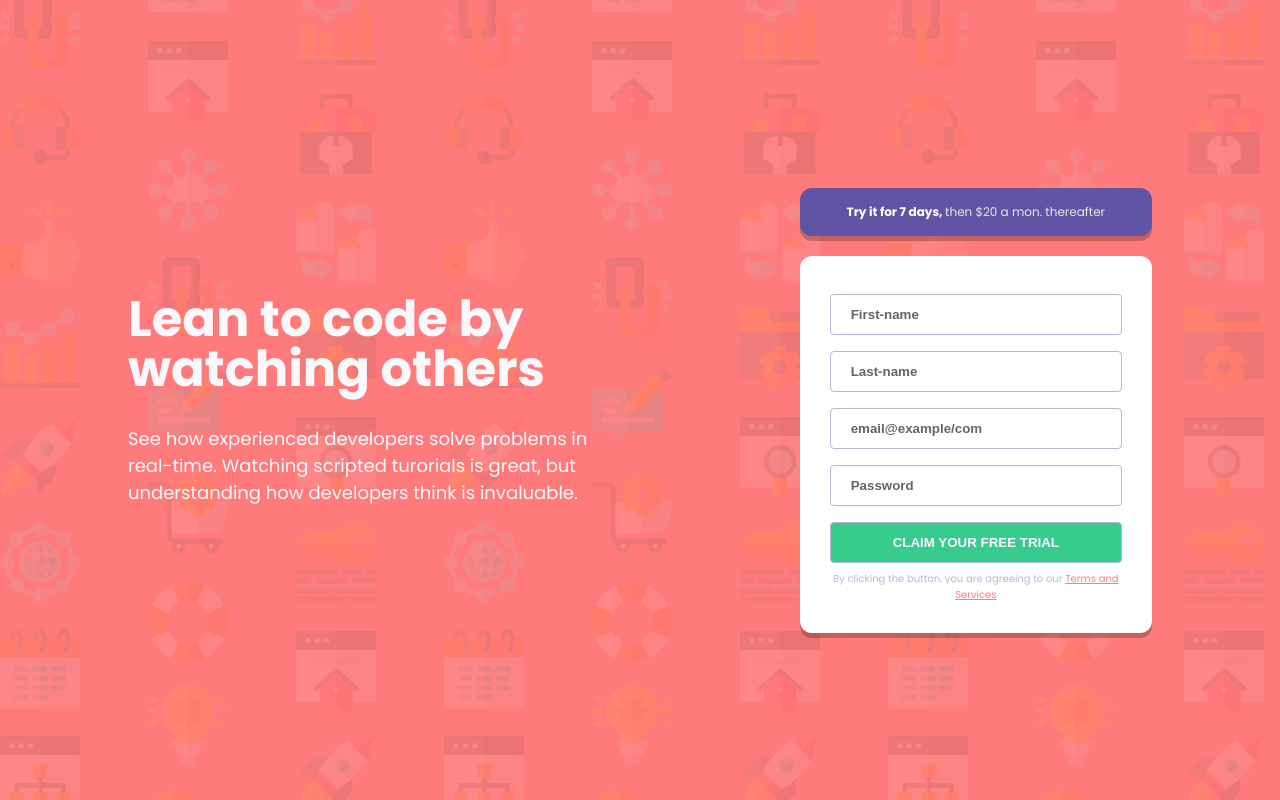
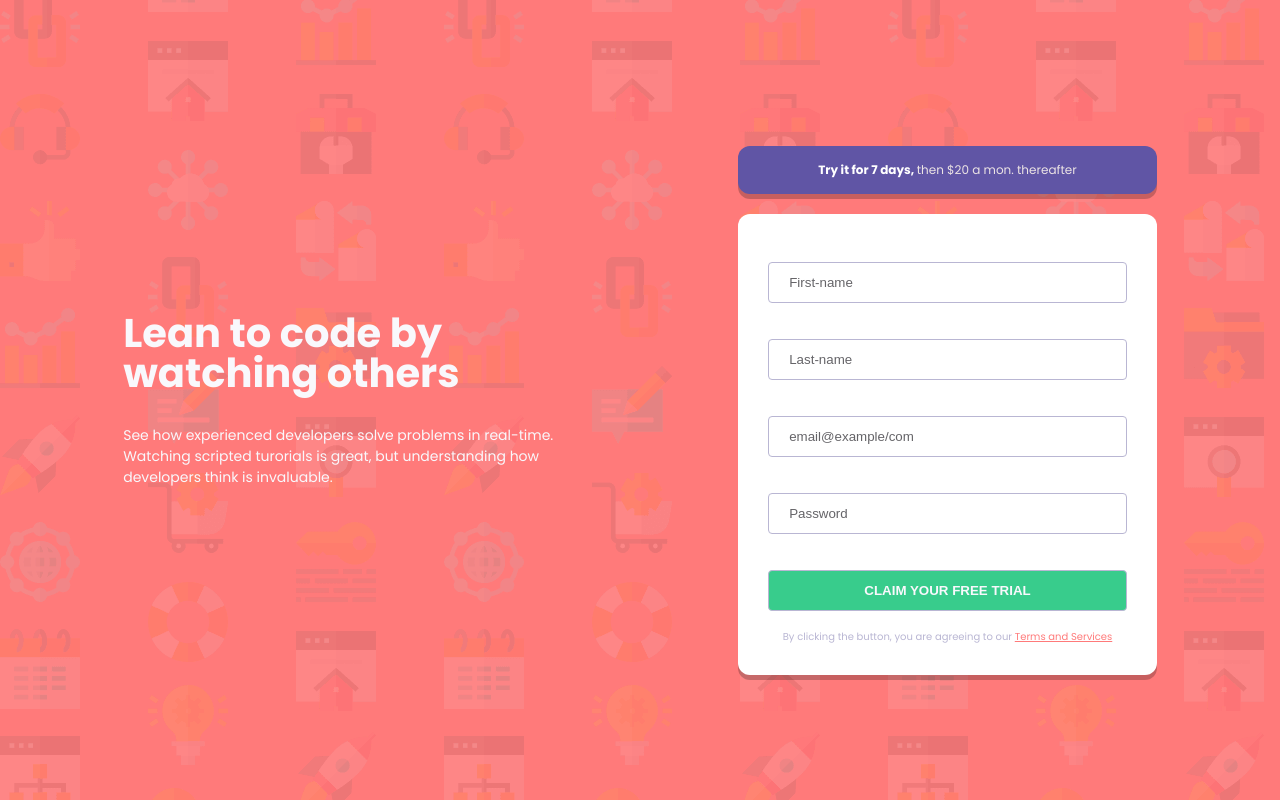
Before and after one commit to Oye-Ibrahim/Registration-form, a plain HTML site: page index.html in a window 1280 px wide. Drawn offline with Linux system fonts and the light colour scheme.

Commit message:
update form height

```diff
--- a/main.css
+++ b/main.css
@@ -12,11 +12,13 @@ body {
   font-family: Poppins;
   font-size: 16px;
   max-width: 1440px;
+  width: 85%;
+  margin: 0 auto;
 }
 
 main {
   min-height: 100vh;
-  width: 80%;
+  width: 95%;
   margin: 0 auto;
   display: flex;
   justify-content: space-between;
@@ -29,15 +31,15 @@ main {
 
 .left-text h1 {
   font-weight: 700;
-  font-size: 3.1rem;
+  font-size: 2.5rem;
   line-height: 1;
   margin-bottom: 2rem;
 }
 
 .left-text p {
   width: 75%;
-  font-size: 18px;
-  font-weight: 400;
+  font-size: 14px;
+  font-weight: 100;
 }
 
 .right-text {
@@ -68,7 +70,7 @@ main {
 
 ::placeholder {
   color: hsl(252, 2%, 40%);
-  font-weight: 700;
+  font-weight: 100;
 }
 
 form p {
@@ -82,7 +84,7 @@ input,
 button {
   width: 100%;
   padding: 12px 20px;
-  margin: 8px 0;
+  margin: 18px 0;
   display: inline-block;
   border: 1px solid hsl(246, 25%, 77%);
   border-radius: 4px;
```
